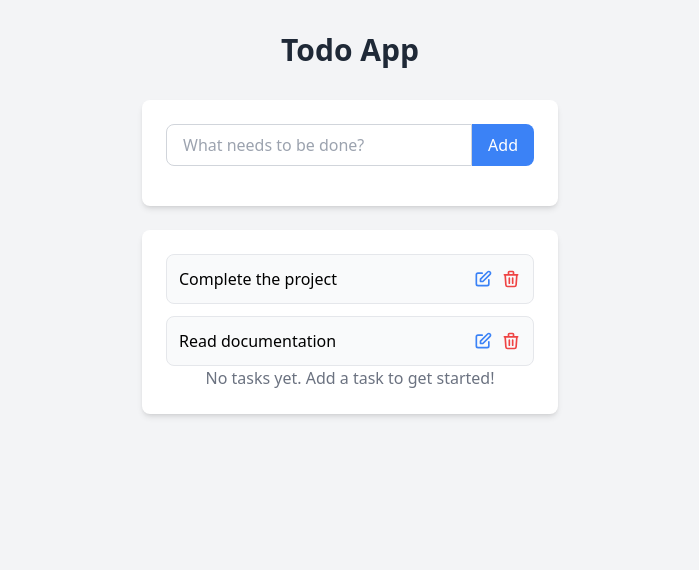
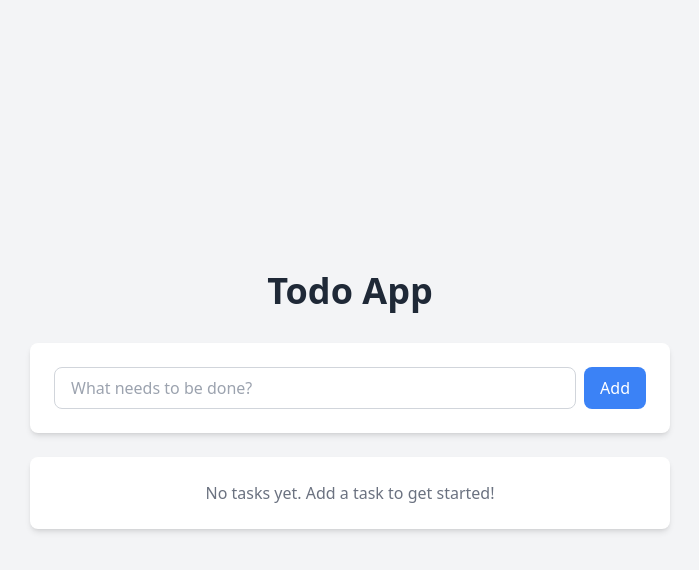
Before and after one commit to MohammadAffan12/gradaccelerate-todo-app, a website: page index.html in a window 1280 px wide. Shown: the whole page, without its empty margins (290-989 px from the left). Drawn offline with nearby package versions, Linux system fonts and the light colour scheme.

Commit message:
Trigger GitHub Pages

```diff
--- a/app.js
+++ b/app.js
@@ -121,15 +121,4 @@ document.addEventListener('DOMContentLoaded', function() {
         currentEditingTask = null;
     });
 
-    // Add some sample tasks
-    function addSampleTasks() {
-        const sampleTasks = ['Complete the project', 'Read documentation'];
-        sampleTasks.forEach(task => {
-            const listItem = createTaskElement(task);
-            taskList.appendChild(listItem);
-        });
-    }
-
-    // Add sample tasks after the DOM is fully loaded
-    addSampleTasks();
 });
--- a/index.html
+++ b/index.html
@@ -7,32 +7,32 @@
     <!-- Tailwind CSS via CDN -->
     <script src="https://cdn.tailwindcss.com"></script>
 </head>
-<body class="bg-gray-100 min-h-screen py-8">
-    <div class="container mx-auto px-4 max-w-md">
-        <h1 class="text-3xl font-bold text-center mb-8 text-gray-800">Todo App</h1>
+<body class="bg-gray-100 min-h-screen py-8 flex items-center justify-center">
+    <div class="container mx-auto px-4 max-w-lg sm:max-w-xl md:max-w-2xl">
+        <h1 class="text-3xl md:text-4xl font-bold text-center mb-8 text-gray-800">Todo App</h1>
 
         <!-- Add Task Form -->
         <div class="bg-white rounded-lg shadow-md p-6 mb-6">
-            <div class="flex mb-4">
+            <div class="flex flex-col sm:flex-row gap-2">
                 <input type="text" id="taskInput" placeholder="What needs to be done?"
-                    class="flex-1 border border-gray-300 rounded-l-lg py-2 px-4 focus:outline-none focus:ring-2 focus:ring-blue-500 focus:border-transparent">
+                    class="flex-1 border border-gray-300 rounded-lg py-2 px-4 focus:outline-none focus:ring-2 focus:ring-blue-500">
                 <button id="addTaskBtn"
-                    class="bg-blue-500 hover:bg-blue-600 text-white font-medium py-2 px-4 rounded-r-lg transition duration-200">
+                    class="bg-blue-500 hover:bg-blue-600 text-white font-medium py-2 px-4 rounded-lg transition duration-200 w-full sm:w-auto">
                     Add
                 </button>
             </div>
 
             <!-- Edit Task Form (Hidden by default) -->
-            <div id="editTaskForm" class="hidden mb-4">
-                <div class="flex">
+            <div id="editTaskForm" class="hidden mt-4">
+                <div class="flex flex-col sm:flex-row gap-2">
                     <input type="text" id="editTaskInput"
-                        class="flex-1 border border-gray-300 rounded-l-lg py-2 px-4 focus:outline-none focus:ring-2 focus:ring-blue-500 focus:border-transparent">
+                        class="flex-1 border border-gray-300 rounded-lg py-2 px-4 focus:outline-none focus:ring-2 focus:ring-blue-500">
                     <button id="updateTaskBtn"
-                        class="bg-green-500 hover:bg-green-600 text-white font-medium py-2 px-4 rounded-r-lg transition duration-200">
+                        class="bg-green-500 hover:bg-green-600 text-white font-medium py-2 px-4 rounded-lg transition duration-200 w-full sm:w-auto">
                         Update
                     </button>
                     <button id="cancelEditBtn"
-                        class="bg-gray-500 hover:bg-gray-600 text-white font-medium py-2 px-4 rounded-r-lg transition duration-200 ml-2">
+                        class="bg-gray-500 hover:bg-gray-600 text-white font-medium py-2 px-4 rounded-lg transition duration-200 w-full sm:w-auto">
                         Cancel
                     </button>
                 </div>
```
